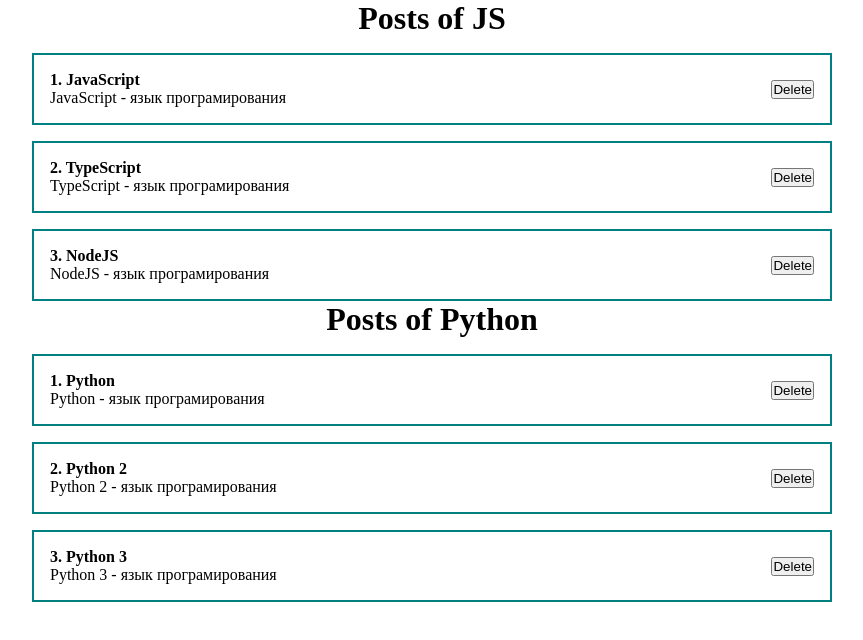
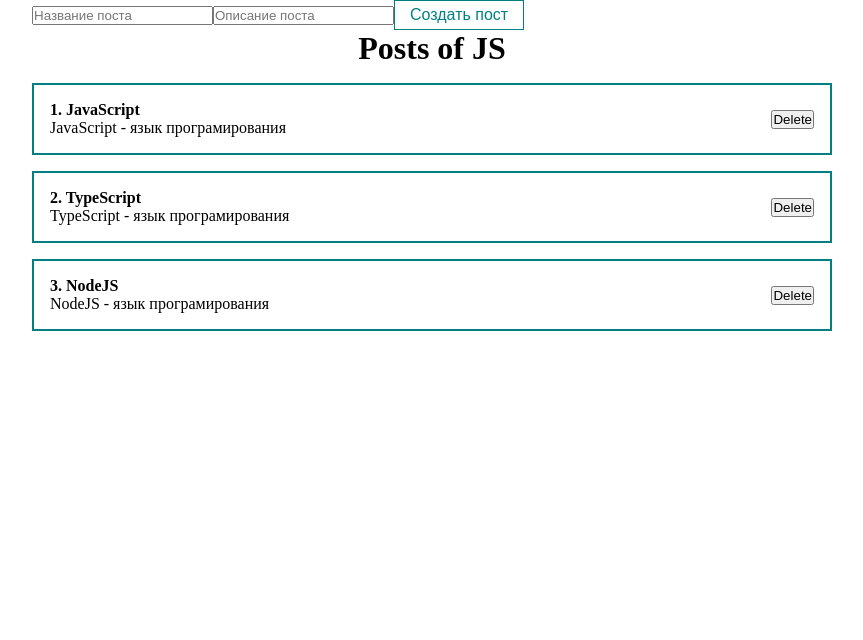
Before and after one commit to yarski25/react-basics, a React (Create React App) app in the folder react-fund-course/: page / in a window 1280 px wide. Shown: the top 640 px of the page, without its empty margins (208-1071 px from the left). Built offline with nearby package versions, Linux system fonts and the light colour scheme.

Commit message:
module css support added + reinstall to saas from node-sass

```diff
--- a/react-fund-course/package.json
+++ b/react-fund-course/package.json
@@ -10,10 +10,10 @@
     "@types/node": "^16.18.28",
     "@types/react": "^18.2.6",
     "@types/react-dom": "^18.2.4",
-    "node-sass": "^7.0.3",
     "react": "^18.2.0",
     "react-dom": "^18.2.0",
     "react-scripts": "5.0.1",
+    "saas": "^1.0.0",
     "typescript": "^4.9.5",
     "web-vitals": "^2.1.4"
   },
--- a/react-fund-course/src/App.tsx
+++ b/react-fund-course/src/App.tsx
@@ -4,6 +4,7 @@ import Counter from './components/Counter';
 import ClassCounter from './components/ClassCounter';
 import PostList from './components/PostList';
 import { IPostItem } from './interfaces/PostItem';
+import MyButton from './components/ui/button/MyButton';
 
 function App() {
 
@@ -13,16 +14,14 @@ function App() {
     {id: 3, title: 'NodeJS', body: 'NodeJS - язык програмирования'}
   ])
 
-  const[posts2, setPosts2] = useState<IPostItem[]>([
-    {id: 1, title: 'Python', body: 'Python - язык програмирования'},
-    {id: 2, title: 'Python 2', body: 'Python 2 - язык програмирования'},
-    {id: 3, title: 'Python 3', body: 'Python 3 - язык програмирования'}
-  ])
-
   return (
     <div className="App">
+      <form>
+        <input type="text" placeholder='Название поста'/>
+        <input type="text" placeholder='Описание поста'/>
+        <MyButton disabled={true}>Создать пост</MyButton>
+      </form>
       <PostList posts={posts} title="Posts of JS"/>
-      <PostList posts={posts2} title="Posts of Python"/>
     </div>
   );
 }
--- /dev/null
+++ b/react-fund-course/src/components/ui/button/MyButton.module.css
@@ -0,0 +1,8 @@
+.myBtn{
+    padding: 5px 15px;
+    color: teal;
+    font-size: 1em;
+    background: transparent;
+    border: 1px solid teal;
+    cursor: pointer;
+}
--- /dev/null
+++ b/react-fund-course/src/components/ui/button/MyButton.tsx
@@ -0,0 +1,14 @@
+import React, { PropsWithChildren } from 'react';
+import styles from './MyButton.module.css';
+
+type Props = {
+    disabled?: boolean;
+};
+
+const MyButton = (props: PropsWithChildren<Props>) => {
+  return (
+    <button {...props} className={styles.myBtn}>{props.children}</button>
+  )
+}
+
+export default MyButton
```
Also changed, not shown: react-fund-course/src/types.d.ts (added, +24 -0 lines), 1 other file (tests, documents, lock files or other folders).
